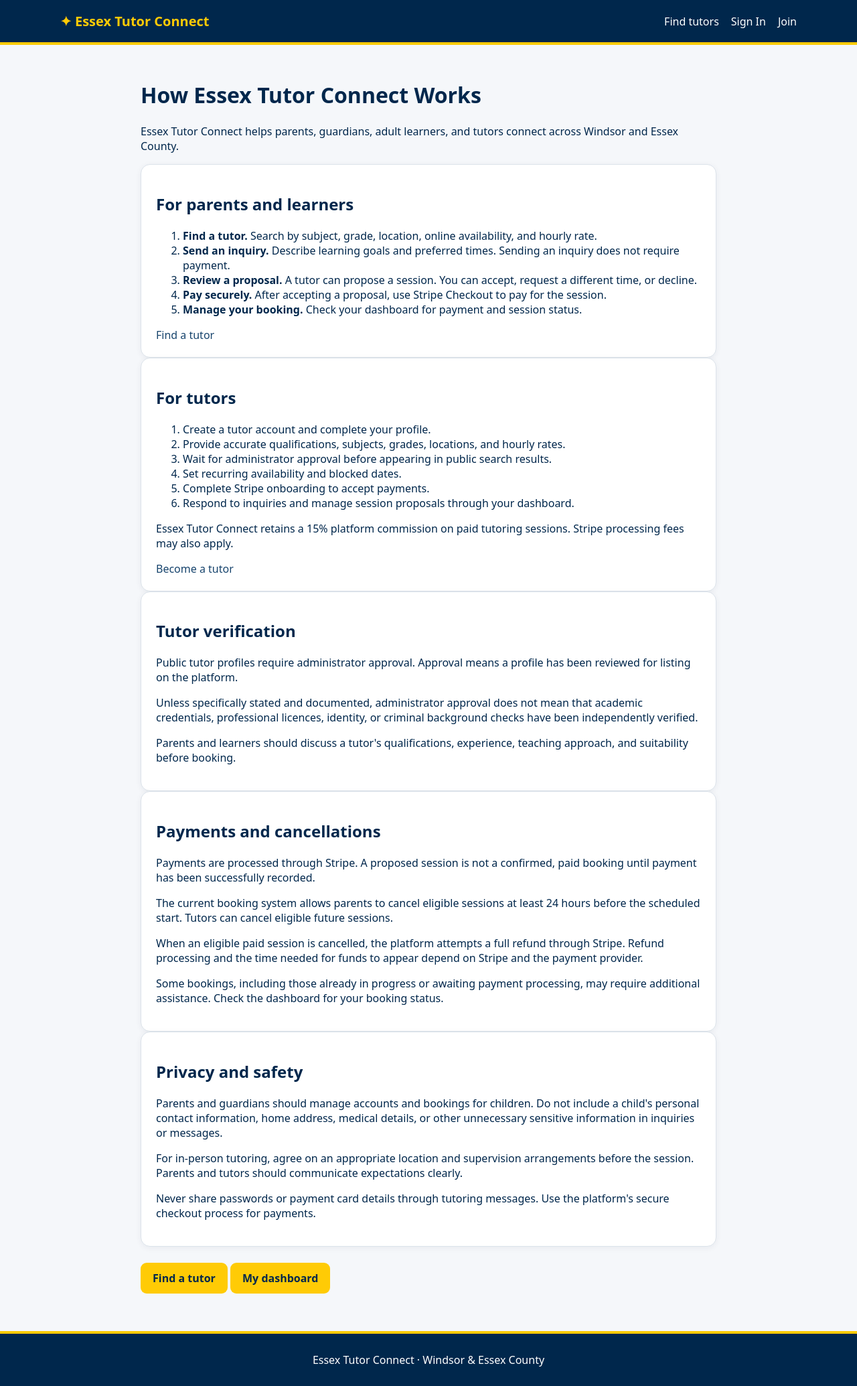
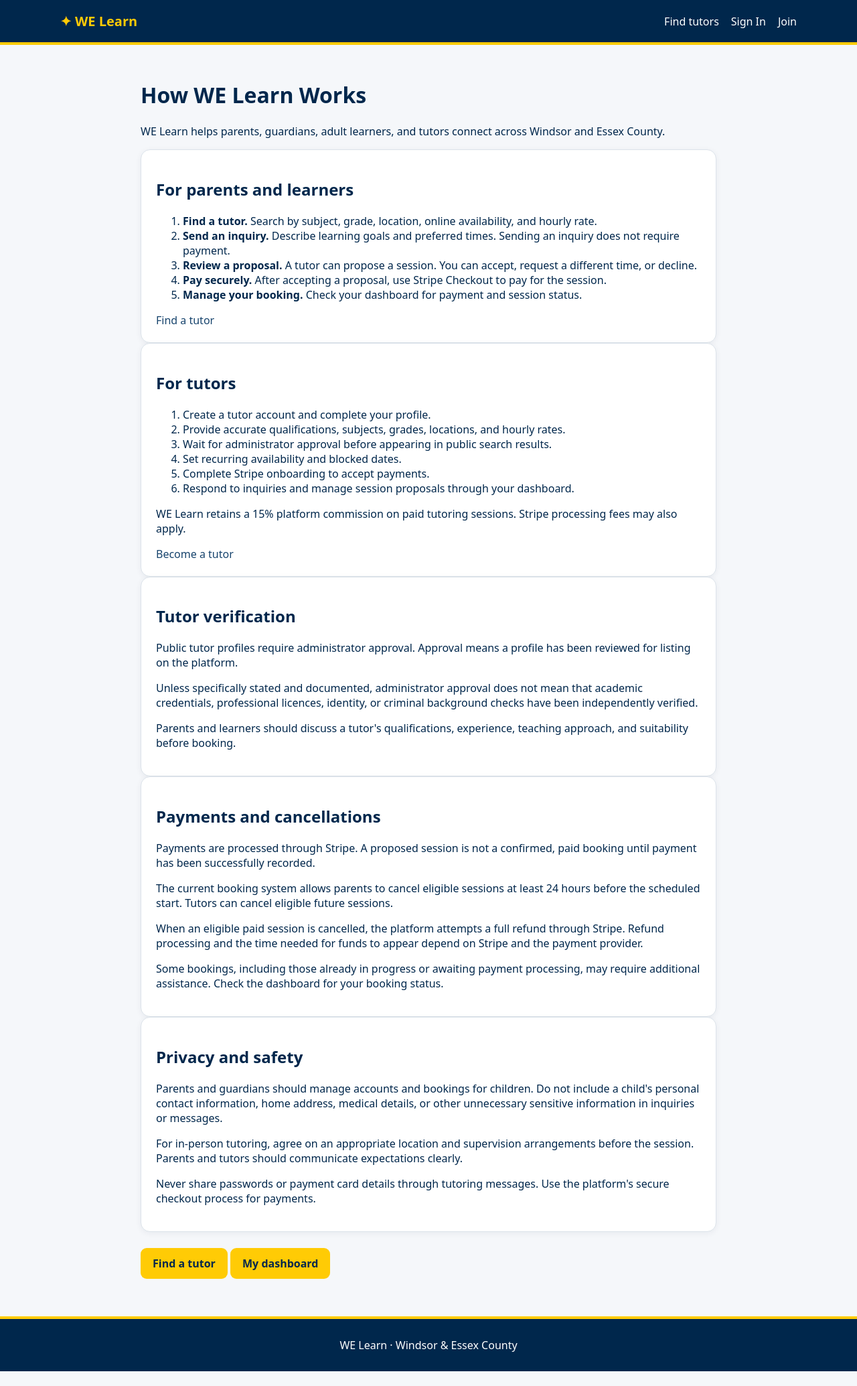
Before and after one commit to jvalenciuk/essex-tutor-connect, a Next.js app: page /how-it-works in a window 1280 px wide. Shown: the whole page at 67% size. After the commit the page ends 2047 px from the top, so only its background shows below. Built offline with nearby package versions, Linux system fonts and the light colour scheme; no server answers.

Commit message:
Rebrand website to WE Learn

```diff
--- a/app/dashboard/onboarding/page.tsx
+++ b/app/dashboard/onboarding/page.tsx
@@ -212,7 +212,7 @@ export default async function TutorOnboarding() {
 
       <p className="muted">
         Complete these steps to prepare your
-        Essex Tutor Connect account.
+        WE Learn account.
       </p>
 
       <section className="card">
@@ -391,7 +391,7 @@ export default async function TutorOnboarding() {
           />
 
           <p className="muted">
-            Essex Tutor Connect charges a
+            WE Learn charges a
             15% platform commission on bookings.
             Stripe processing fees may also apply.
           </p>
@@ -408,7 +408,7 @@ export default async function TutorOnboarding() {
           Once your profile is approved and
           Stripe onboarding is complete,
           parents can contact you through
-          Essex Tutor Connect.
+          WE Learn.
         </p>
 
         <p>
--- a/app/how-it-works/page.tsx
+++ b/app/how-it-works/page.tsx
@@ -2,10 +2,10 @@
 export default function HowItWorks() {
   return (
     <main style={{ maxWidth: 900, margin: '0 auto' }}>
-      <h1>How Essex Tutor Connect Works</h1>
+      <h1>How WE Learn Works</h1>
 
       <p>
-        Essex Tutor Connect helps parents, guardians,
+        WE Learn helps parents, guardians,
         adult learners, and tutors connect across
         Windsor and Essex County.
       </p>
@@ -71,7 +71,7 @@ export default function HowItWorks() {
         </ol>
 
         <p>
-          Essex Tutor Connect retains a 15% platform
+          WE Learn retains a 15% platform
           commission on paid tutoring sessions.
           Stripe processing fees may also apply.
         </p>
--- a/app/layout.tsx
+++ b/app/layout.tsx
@@ -5,7 +5,7 @@ import Providers from './providers';
 import AuthNavigation from './auth-navigation';
 
 export const metadata = {
-  title: 'Essex Tutor Connect',
+  title: 'WE Learn',
   description: 'Find local tutors in Windsor and Essex County',
 };
 
@@ -20,7 +20,7 @@ export default function Layout({
         <Providers>
           <header>
             <a href="/" className="brand">
-              ✦ Essex Tutor Connect
+              ✦ WE Learn
             </a>
 
             <nav>
@@ -31,7 +31,7 @@ export default function Layout({
           {children}
 
           <footer>
-            Essex Tutor Connect · Windsor & Essex County
+            WE Learn · Windsor & Essex County
           </footer>
         </Providers>
       </body>
--- a/app/login/page.tsx
+++ b/app/login/page.tsx
@@ -51,7 +51,7 @@ function LoginForm() {
         <input id="login-password" className="field" type="password" name="password" autoComplete="current-password" required />
         {error && <p className="error" role="alert">{error}</p>}
         <button disabled={busy} type="submit" className="signup-submit">{busy ? 'Signing in...' : 'Sign in'}</button>
-        <p className="signup-signin">New to Essex Tutor Connect? <Link href="/register">Create an account</Link></p>
+        <p className="signup-signin">New to WE Learn? <Link href="/register">Create an account</Link></p>
       </form>
     </main>
   );
```
